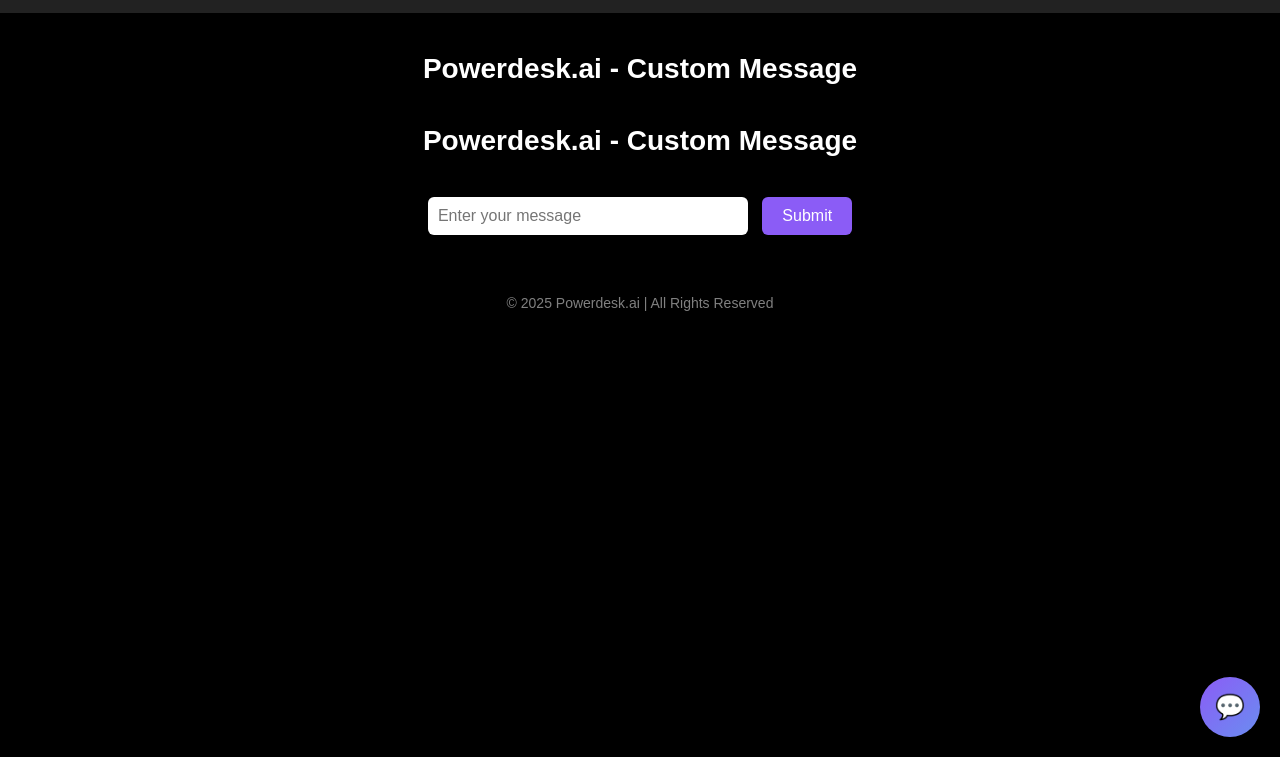
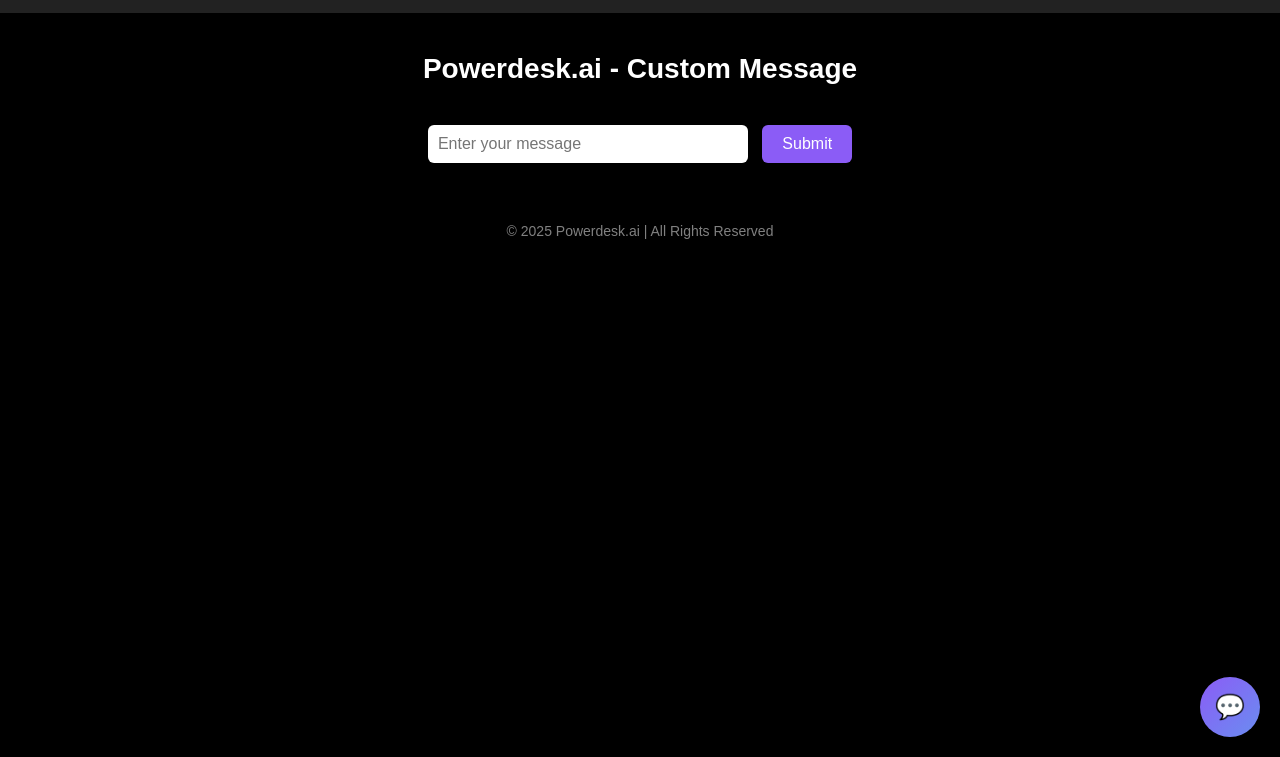
Before and after one commit to sam123-prog/powerdesk.ai, a website: page index.html in a window 1280 px wide. Shown: the part 43-800 px from the top of the page. Drawn offline with Linux system fonts and the light colour scheme.

Commit message:
Update index.html

```diff
--- a/index.html
+++ b/index.html
@@ -87,8 +87,8 @@
     <!-- Heading -->
     <h1>Powerdesk.ai - Custom Message</h1>
 
-    <!-- Heading -->
-    <h1>Powerdesk.ai - Custom Message</h1>
+
+
 
     <!-- Message Input Form -->
     <form id="messageForm">
```
